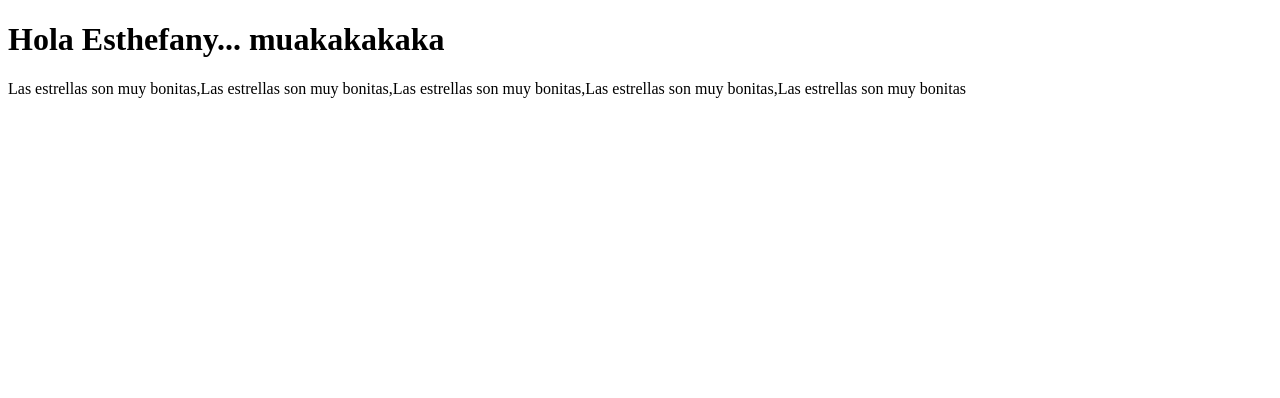
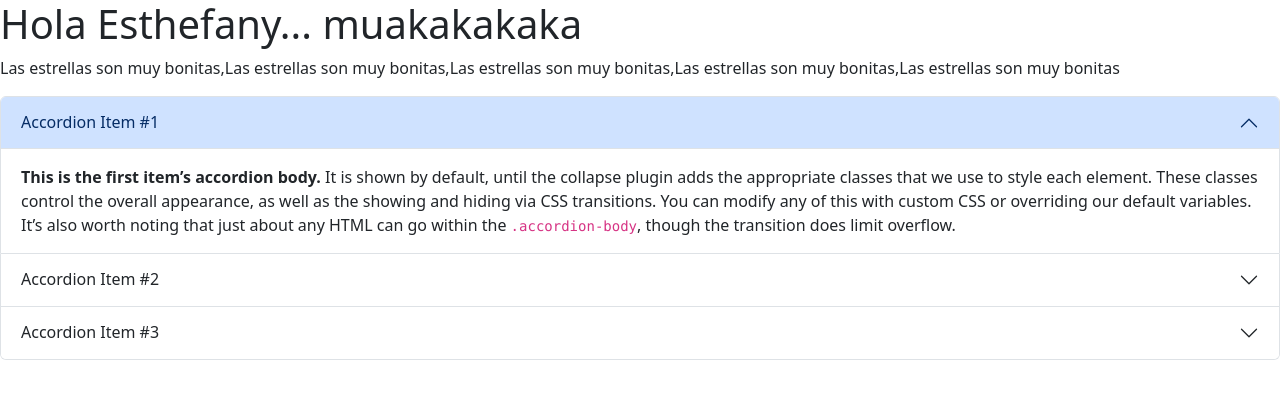
Before and after one commit to DiegoPasito/Boostrap, a plain HTML site: page Index.html in a window 1280 px wide. Drawn offline with nearby package versions, Linux system fonts and the light colour scheme.

Commit message:
acordion

```diff
--- a/Index.html
+++ b/Index.html
@@ -1,12 +1,53 @@
 <!DOCTYPE html>
-<html lang="en">
+<html lang="es">
 <head>
     <meta charset="UTF-8">
     <meta name="viewport" content="width=device-width, initial-scale=1.0">
     <title>Document</title>
+    <link href="https://cdn.jsdelivr.net/npm/bootstrap@5.3.8/dist/css/bootstrap.min.css" rel="stylesheet" integrity="sha384-sRIl4kxILFvY47J16cr9ZwB07vP4J8+LH7qKQnuqkuIAvNWLzeN8tE5YBujZqJLB" crossorigin="anonymous">
 </head>
 <body>
     <h1>Hola Esthefany... muakakakaka</h1>
     <p>Las estrellas son muy bonitas,Las estrellas son muy bonitas,Las estrellas son muy bonitas,Las estrellas son muy bonitas,Las estrellas son muy bonitas</p>
+
+
+    <div class="accordion" id="accordionExample">
+  <div class="accordion-item">
+    <h2 class="accordion-header">
+      <button class="accordion-button" type="button" data-bs-toggle="collapse" data-bs-target="#collapseOne" aria-expanded="true" aria-controls="collapseOne">
+        Accordion Item #1
+      </button>
+    </h2>
+    <div id="collapseOne" class="accordion-collapse collapse show" data-bs-parent="#accordionExample">
+      <div class="accordion-body">
+        <strong>This is the first item’s accordion body.</strong> It is shown by default, until the collapse plugin adds the appropriate classes that we use to style each element. These classes control the overall appearance, as well as the showing and hiding via CSS transitions. You can modify any of this with custom CSS or overriding our default variables. It’s also worth noting that just about any HTML can go within the <code>.accordion-body</code>, though the transition does limit overflow.
+      </div>
+    </div>
+  </div>
+  <div class="accordion-item">
+    <h2 class="accordion-header">
+      <button class="accordion-button collapsed" type="button" data-bs-toggle="collapse" data-bs-target="#collapseTwo" aria-expanded="false" aria-controls="collapseTwo">
+        Accordion Item #2
+      </button>
+    </h2>
+    <div id="collapseTwo" class="accordion-collapse collapse" data-bs-parent="#accordionExample">
+      <div class="accordion-body">
+        <strong>This is the second item’s accordion body.</strong> It is hidden by default, until the collapse plugin adds the appropriate classes that we use to style each element. These classes control the overall appearance, as well as the showing and hiding via CSS transitions. You can modify any of this with custom CSS or overriding our default variables. It’s also worth noting that just about any HTML can go within the <code>.accordion-body</code>, though the transition does limit overflow.
+      </div>
+    </div>
+  </div>
+  <div class="accordion-item">
+    <h2 class="accordion-header">
+      <button class="accordion-button collapsed" type="button" data-bs-toggle="collapse" data-bs-target="#collapseThree" aria-expanded="false" aria-controls="collapseThree">
+        Accordion Item #3
+      </button>
+    </h2>
+    <div id="collapseThree" class="accordion-collapse collapse" data-bs-parent="#accordionExample">
+      <div class="accordion-body">
+        <strong>This is the third item’s accordion body.</strong> It is hidden by default, until the collapse plugin adds the appropriate classes that we use to style each element. These classes control the overall appearance, as well as the showing and hiding via CSS transitions. You can modify any of this with custom CSS or overriding our default variables. It’s also worth noting that just about any HTML can go within the <code>.accordion-body</code>, though the transition does limit overflow.
+      </div>
+    </div>
+  </div>
+</div>
 </body>
 </html>
```
